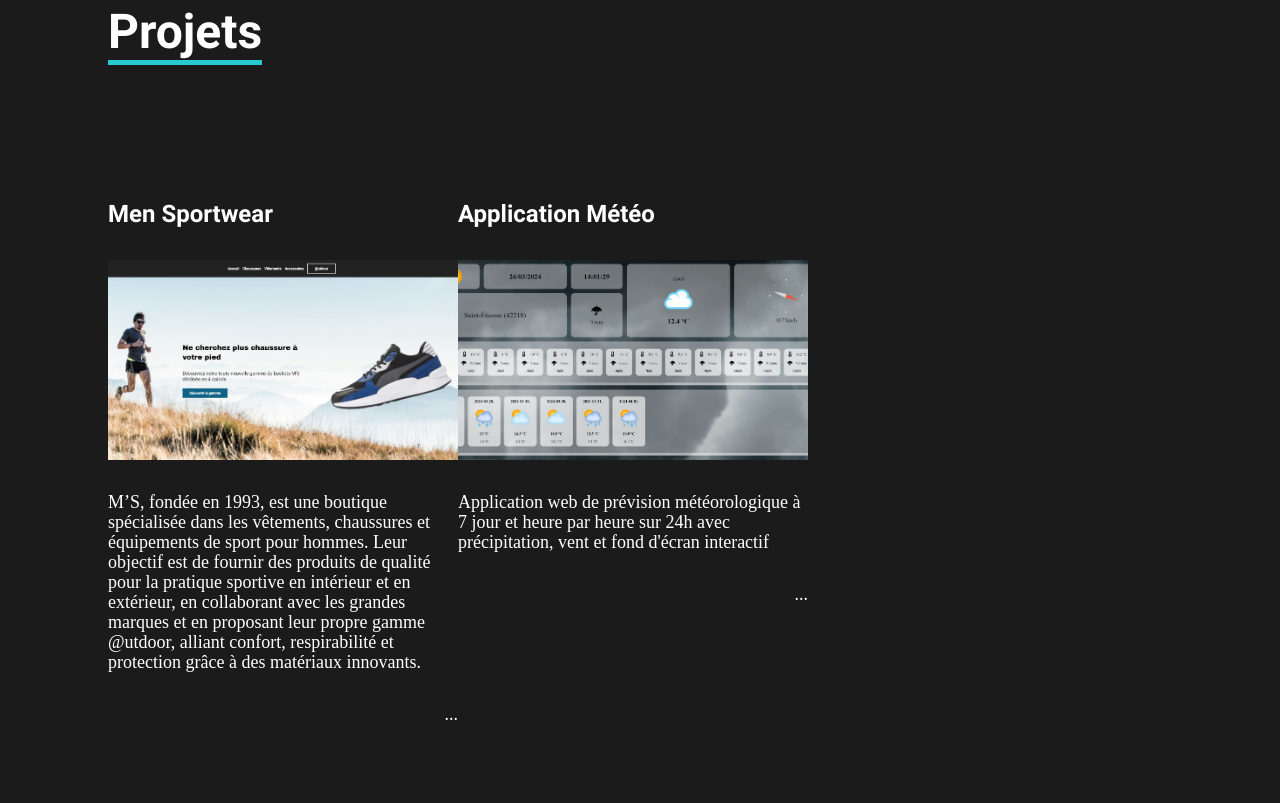
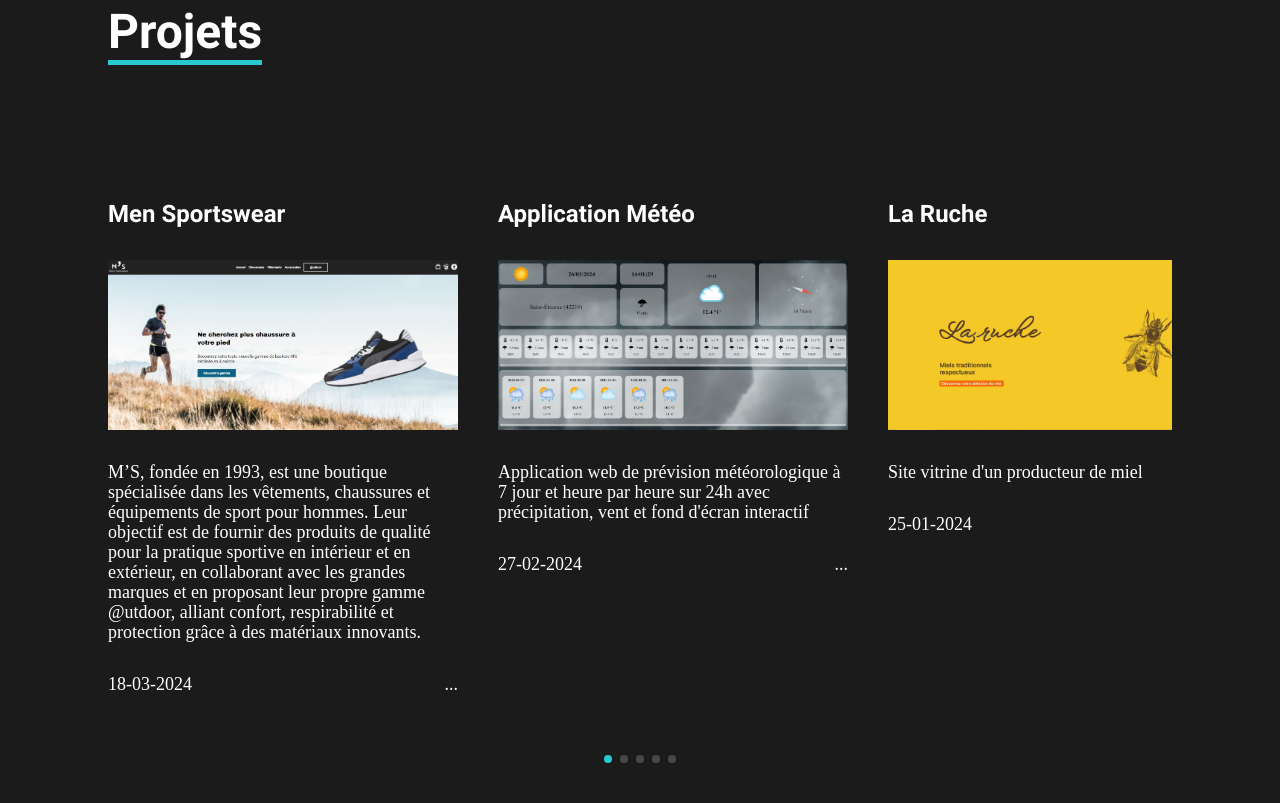
Before and after one commit to Titou1206/portfolio-AL, a website: page index.html in a window 1280 px wide. Shown: the part 957-1760 px from the top of the page. Drawn offline with nearby package versions, Linux system fonts and the light colour scheme.

Commit message:
v-27/03/24-midi
version a pres

```diff
--- a/app.js
+++ b/app.js
@@ -81,32 +81,31 @@ const swiper = new Swiper('.swiper', {
     pagination: {
         el: '.swiper-pagination',
     },
+    width: 350,
     slidesPerView: 1,
-    spaceBetween: 0,
+    spaceBetween: 20,
     // Responsive breakpoints
     breakpoints: {
         // when window width is >= 830px
-        830: {
+        808: {
+            width: 740,
             slidesPerView: 2,
-            spaceBetween: 80
+            spaceBetween: 40
         },
         // when window width is >= 1260px
-        1260: {
+        1404: {
+            width: 1170,
             slidesPerView: 3,
-            spaceBetween: 80
+            spaceBetween: 60
         },
-        // when window width is >= 1690px
-        1690: {
-            slidesPerView: 4,
-            spaceBetween: 80
-        },
-        // when window width is >= 2120px
-        2120: {
+        // when window width is >= 1698px
+        1968: {
+            width: 1640,
             slidesPerView: 4,
             spaceBetween: 80
         }
     }
-});
+})
 
 
 /* projets dynamique */
@@ -128,22 +127,25 @@ function createSlide(projets){
         console.log(projet)
         let pics = recupPicto(projet.pictos)
         let libs = recupLib(projet.librairies)
-        swiper.innerHTML += `<div class="swiper-slide projet">
-        <div class="card-inner large-12">
-            <div class="card-front large-12">
+        swiper.innerHTML += `<div class="swiper-slide">
+        <div class="card-inner">
+            <div class="card-front">
                 <h4>${projet.titre}</h4>
-                <div class="projet-img mt32 large-12"><img src="./assets/captures-projets/${projet.image}" alt="copie d'écran du projet mntn"></div>
-                <p class="mt32 large-12">${projet.description}</p>
-                <p class="mt32 txt-end">...</p>
+                <div class="projet-img mt32"><img src="./assets/captures-projets/${projet.image}" alt="copie d'écran du projet mntn"></div>
+                <p class="mt32">${projet.description}</p>
+                <div class="flex justify-between mt32">
+                    <p>${projet.date}
+                    <p>...</p>
+                </div>
             </div>
-            <div class="card-back large-12">
+            <div class="card-back">
                 <h4>${projet.type}</h4>
                 <div class="flex  gap16 mt32 align-center">
                     ${pics}
                     ${libs}
                 </div>
-                <p class="mt32 mb80 large-12">${projet.objectif}</p>
-                <a href="${projet.lien}">${projet.lien}</a>
+                <p class="mt32 mb80">${projet.objectif}</p>
+                <a target="_blank" href="${projet.lien}">${projet.lien}</a>
             </div>
         </div>
     </div>`
--- a/index.html
+++ b/index.html
@@ -5,7 +5,7 @@
     <meta name="viewport" content="width=device-width, initial-scale=1.0">
     <title>Portfolio de Antoine LAUGIER | Développeur Web Créatif et Passionné</title>
     <meta name="description" content="Découvrez le portfolio de Antoine LAUGIER, un développeur web passionné avec une expertise dans la création de sites web modernes et performants. Explorez mes projets, mes compétences et découvrez comment je peux donner vie à vos idées en ligne.">
-    <link rel="stylesheet" href="./node_modules/swiper/swiper-bundle.min.css">
+    <link rel="stylesheet" href="./node_modules/swiper/swiper-bundle.css">
     <link rel="stylesheet" href="./node_modules/leaflet/dist/leaflet.css">
     <link rel="stylesheet" href="style.css">
     <link rel="shortcut icon" type="image/ico" href="./assets/Logo-AL-developpement-web-black.ico"/>
@@ -23,6 +23,7 @@
                     <li><a href="#hero"><div class="logo-menu logo logo-header curs-point"></div></a></li>
                     <li><a href="#projets">Projets</a></li>
                     <li><a href="#about">A propos</a></li>
+                    <li><a href="#services">Services</a></li>
                 </ul>
             </nav>
         </div>
@@ -79,9 +80,9 @@
                 <h3>Projets</h3>
             </div>
             <!-- swiper slider -->
-            <div id="swiper-projet" class="swiper large-12">
+            <div id="swiper-projet" class="swiper mrlauto">
                 <!-- Additional required wrapper -->
-                <div class="swiper-wrapper large-12">
+                <div class="swiper-wrapper">
                     <!-- Slides -->
                     <!-- intégration js
                     <div class="swiper-slide projet">
@@ -119,10 +120,48 @@
             <!-- div text et image -->
             <div class="container-about large-12 flex justify-between align-center mb80">
                 <div class="large-6">
-                    <p>Avec une expérience de 15 ans dans le commerce automobile et informatique, je me suis tourné vers le développement web. Diplômé en microélectronique et systèmes embarqués, ma passion pour la programmation a toujours été présente. Grâce à mes années dans le commerce, j'ai développé une certaine polyvalence technique et une compréhension des besoins des clients, que je souhaite mettre à profit dans le domaine du développement web.</p>
-                    <p class="mt16">Je suis conscient de mes compétences en programmation et de ma capacité d'adaptation, et je suis motivé à continuer à apprendre et à évoluer dans ce domaine en constante évolution. Mon objectif est de contribuer humblement à la création d'applications web fonctionnelles et conviviales, en utilisant mes compétences pour répondre aux besoins des utilisateurs de manière efficace et créative.</p>
+                    <p class="para-about">Avec une expérience de 15 ans dans le commerce automobile et informatique, je me suis tourné vers le développement web. Diplômé en microélectronique et systèmes embarqués, ma passion pour la programmation a toujours été présente. Grâce à mes années dans le commerce, j'ai développé une certaine polyvalence technique et une compréhension des besoins des clients, que je souhaite mettre à profit dans le domaine du développement web.</p>
+                    <p class="para-about mt32 mb80">Je suis conscient de mes compétences en programmation et de ma capacité d'adaptation, et je suis motivé à continuer à apprendre et à évoluer dans ce domaine en constante évolution. Mon objectif est de contribuer humblement à la création d'applications web fonctionnelles et conviviales, en utilisant mes compétences pour répondre aux besoins des utilisateurs de manière efficace et créative.</p>
+                    <!-- bouton CV -->
+                    <div class="container-bouton">
+                        <a class="bouton" target="_blank" href="./assets/CV_Antoine_LAUGIER_Développeur_Web.pdf" title="lien de téléchargement de mon CV au format PDF - Nouvelle fenêtre">Téléchargez mon CV</a>
+                    </div>
+                </div>
+
+                <div class="img-moi"><!-- <img src="./assets/img-moi.jpg" alt="Photo de moi en train de travailler"> --> </div>
+            </div>
+        </section>
+        <!-- services -->
+        <section class="services large-10 mrlauto mb160" id="services">
+            <!-- titre -->
+            <h3>Mes services</h3>
+            <div class="flex justify-around">
+                <div>
+                    <div class="mt32">
+                        <h4 class="text-center">Intégration Web</h4>
+                        <p class="mt8 text-center">Intégrations HTML et CSS respectueuses des standards du web</p>
+                    </div>
+                    <div class="mt32">
+                        <h4 class="text-center">Gestion de projet web</h4>
+                        <p class="mt8 text-center">Site vitrine, e-commerce, application web</p>
+                    </div>
+                    <div class="mt32">
+                        <h4 class="text-center">Référencement naturel</h4>
+                        <p class="mt8 text-center">Des pages propres en respectant la sémantique pour un référencement optimal</p>
+                    </div>
+                    <div class="mt32">
+                        <h4 class="text-center">Dynamisme des pages</h4>
+                        <p class="mt8 text-center">Animations subtiles et gestion dynamique du contenu</p>
+                    </div>
+                    <div class="mt32">
+                        <h4 class="text-center">Responsive design</h4>
+                        <p class="mt8 text-center">Compatibilité tout support (desktop, tablette  smartphone)</p>
+                    </div>
+                </div>
+                <div class="">
+                    <div class="mrlauto img-services"><img src="./assets/image-service.png" alt="image de plusieurs écran"></div>
                     <div class="competence-container mb80">
-                        <div class=" flex gap32">
+                        <div class="justify-center flex gap32">
                             <div title="HTML" class="picto p-html"> </div>
                             <div title="CSS" class="picto p-css"> </div>
                             <div title="JavaScript" class="picto p-js"> </div>
@@ -131,12 +170,12 @@
                             <div title="Symfony" class="picto p-sf"> </div>
                             <div class="picto p-mysql"> </div>
                         </div>
-                        <div class="flex gap32 align-center mt32">
+                        <div class="justify-center flex gap32 align-center mt32">
                             <div class="picto p-leaflet"> </div>
                             <p class="p-comp">swiperjs</p>
                             <p class="p-comp">anime.js</p>
                         </div>
-                        <div class="flex gap32 align-center mt32">
+                        <div class="justify-center flex gap32 align-center mt32">
                             <div title="VScode" class="picto p-vs"> </div>
                             <div title="GitHub" class="picto p-github"> </div>
                             <div title="Filezilla" class="picto p-filezilla"> </div>
@@ -144,13 +183,7 @@
                             <div title="Notion" class="picto p-notion"> </div>
                         </div>
                     </div>
-                    <!-- bouton CV -->
-                    <div class="container-bouton">
-                        <a class="bouton" target="_blank" href="./assets/CV_Antoine_LAUGIER_Développeur_Web.pdf" title="lien de téléchargement de mon CV au format PDF - Nouvelle fenêtre">Téléchargez mon CV</a>
-                    </div>
                 </div>
-
-                <div class="img-moi"><!-- <img src="./assets/img-moi.jpg" alt="Photo de moi en train de travailler"> --> </div>
             </div>
         </section>
 
@@ -182,12 +215,13 @@
                         <li><a href="#hero">Accueil</a></li>
                         <li class="mt16"><a href="#projets">Projets</a></li>
                         <li class="mt16"><a href="#about">A propos</a></li>
+                        <li class="mt16"><a href="#services">Services</a></li>
                     </ul>
                 </nav>
             </div>
         </footer>
     </main>
-    <script src="./node_modules/swiper/swiper-bundle.min.js"></script>
+    <script src="./node_modules/swiper/swiper-bundle.js"></script>
     <script src="./node_modules/leaflet/dist/leaflet.js"></script>
     <script src="./app.js"></script>
 </body>
--- a/projets.json
+++ b/projets.json
@@ -1,12 +1,13 @@
 [
     {
-        "titre": "Men Sportwear",
+        "titre": "Men Sportswear",
         "image": "men-sportwear.jpg",
         "description": "M’S, fondée en 1993, est une boutique spécialisée dans les vêtements, chaussures et équipements de sport pour hommes. Leur objectif est de fournir des produits de qualité pour la pratique sportive en intérieur et en extérieur, en collaborant avec les grandes marques et en proposant leur propre gamme @utdoor, alliant confort, respirabilité et protection grâce à des matériaux innovants.",
         "type": "Evaluation de fin de module front",
+        "date": "18-03-2024",
         "pictos":["p-html", "p-css", "p-css", "p-js", "p-leaflet"],
         "librairies": ["swiperjs"],
-        "objectif": "Développement d'un site web conforme au design de M’S, incluant une page d'accueil statique, un template dynamique pour la catégorie 'chaussures - baskets', et un template statique pour les pages produits. Le site doit être responsive, optimisé pour le référencement et l'accessibilité. Maquettes, images et pictogrammes fournis. Ajouter d'animations pour dynamiser le site.",
+        "objectif": "Développement d'un site web conforme au design de M’S, incluant une page d'accueil statique, un template dynamique pour la catégorie 'chaussures - baskets', et un template statique pour les pages produits. Le site doit être responsive, optimisé pour le référencement et l'accessibilité. Maquettes, images et pictogrammes fournis. Ajout d'animations pour dynamiser le site.",
         "lien": "https://titou1206.github.io/Men_Sportswear/"
     },
     {
@@ -14,9 +15,43 @@
         "image": "meteo-app.jpg",
         "description": "Application web de prévision météorologique à 7 jour et heure par heure sur 24h avec précipitation, vent et fond d'écran interactif",
         "type": "Projet personnel",
+        "date": "27-02-2024",
         "pictos":["p-html", "p-css", "p-js"],
         "librairies": [],
         "objectif": "Prise en main du fonctionnement d'une API et d'une grid CSS",
         "lien": "https://titou1206.github.io/Meteo/"
+    },
+    {
+        "titre": "La Ruche",
+        "image": "ruche.jpg",
+        "description": "Site vitrine d'un producteur de miel",
+        "type": "Projet de début de module front",
+        "date": "25-01-2024",
+        "pictos":["p-html", "p-css"],
+        "librairies": [],
+        "objectif": "Prise en main des langages HTML et CSS, puis rendu responsive par la suite",
+        "lien": "https://titou1206.github.io/Ruche/"
+    },
+    {
+        "titre": "Dehors",
+        "image": "dehors.jpg",
+        "description": "Site vitrine d'un Escape game au coeur de Paris",
+        "type": "Projet de milieu de module front",
+        "date": "29-02-2024",
+        "pictos":["p-html", "p-css", "p-js"],
+        "librairies": [],
+        "objectif": "Vérifier les acquis sur la sémantique, l'intégration dynamique et le responsive",
+        "lien": "https://titou1206.github.io/Dehors/"
+    },
+    {
+        "titre": "4 Elements",
+        "image": "4-elements.jpg",
+        "description": "Site d'un Hotel de luxe représentant les 4 éléments",
+        "type": "Evaluation de milieu de module front",
+        "date": "12-02-2024",
+        "pictos":["p-html", "p-css", "p-js"],
+        "librairies": [],
+        "objectif": "Intégration html et css de la page d'accueil ainsi que la page feu puis ajout du formulaire en fin de module (11-03-24)",
+        "lien": "https://titou1206.github.io/4-Elements/"
     }
 ]
--- a/style.css
+++ b/style.css
@@ -118,12 +118,13 @@ h2 span, h1 span{
 h1, h2, h3{
     font-size: var(--font-size-t2);
 }
-h4 {
+h4, .para-about {
     font-size: var(--font-size-a);
 }
 p, a{
     font-size: var(--font-size-p);
 }
+.para-about{ line-height: 24px;}
 
 
 /* h3 */
@@ -173,6 +174,9 @@ h3{
 .mt16{
   margin-top: 16px;
 }
+.mt8{
+  margin-top: 8px;
+}
 .mb80{ margin-bottom: 80px;}
 .mb160{
   margin-bottom: 160px;
@@ -188,9 +192,9 @@ h3{
 .curs-point{
   cursor: pointer;
 }
-.logo, a, .p-comp, .projet a { transition-duration: 0.3s; }
+.logo, a, .p-comp, .projet a, .services h4 { transition-duration: 0.3s; }
 .logo:hover { background-image: url("./assets/picto/Logo-AL-developpement-web-blue.png"); }
-footer a:hover, header a:hover, .swiper-fleche:hover, .p-comp:hover, .projet a:hover { color: var(--secondary-color); }
+.services h4:hover, footer a:hover, header a:hover, .swiper-fleche:hover, .p-comp:hover, .swiper a:hover { color: var(--secondary-color); }
 
 /* body */
 body{
@@ -355,18 +359,24 @@ header{
   perspective: 1000px;
   margin: auto 0;
 }
-.projet-img {height: 200px;}
-.projet-img img{
-  width: 100%;
-  height: 100%;
-  object-fit: cover;
-}
 
 .card-inner {
+  width: 100%;
   height: 100%;
   position: relative;
   transform-style: preserve-3d;
   transition: transform 0.999s;
+}
+
+.projet-img {
+  width: 100%;
+}
+
+.projet-img img{
+  width: 100%;
+  height: 170px;
+  object-fit: cover;
+  display: block;
 }
 
 .swiper-slide:hover .card-inner {
@@ -426,6 +436,12 @@ header{
   height: auto;
 }*/
 
+/* services */
+.img-services { width: 350px;}
+.img-services img {
+  width: 100%;
+  height: auto;
+}
 
 /* footer */
 footer {
```
Also changed, not shown: assets/captures-projets/4-elements.jpg (added), assets/captures-projets/dehors.jpg (added), assets/captures-projets/ruche.jpg (added), photo-non-optim/imp ecran projet/4-elements.JPG (added), photo-non-optim/imp ecran projet/dehors.JPG (added), photo-non-optim/imp ecran projet/ruche.JPG (added), 2 other files.
